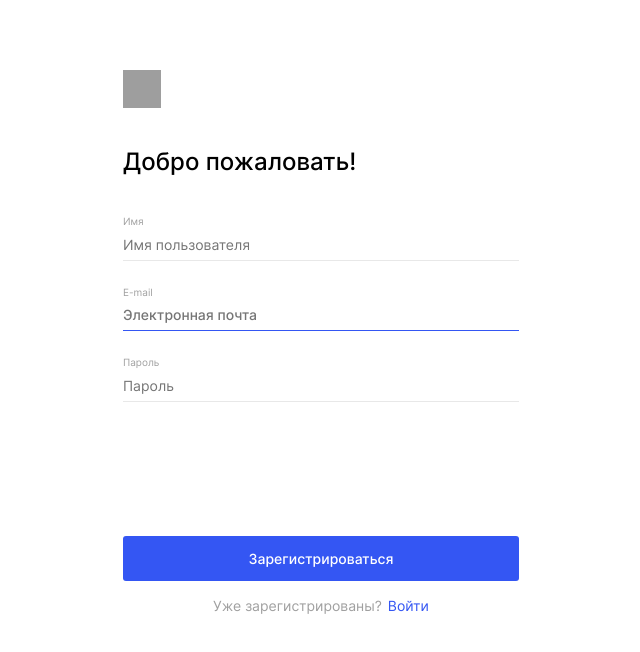
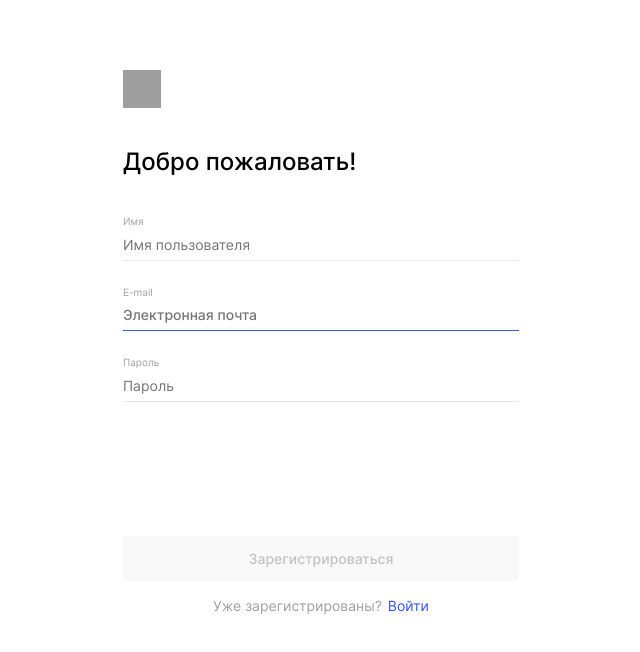
Before and after one commit to Manaewd/movies-explorer-frontend, a React (Create React App) app: page /signup in a window 1280 px wide. Shown: the top 652 px of the page, without its empty margins (319-959 px from the left). Built offline with nearby package versions, Linux system fonts and the light colour scheme; no server answers; grey boxes are pictures that could not be loaded.

Commit message:
попрвил кнопку активности при регистрации и входе

```diff
--- a/src/components/App/App.jsx
+++ b/src/components/App/App.jsx
@@ -27,7 +27,6 @@ function App() {
   const [isInfoTooltipOpen, setIsInfoTooltipOpen] = useState(false);
   const [movies, setMovies] = useState([]);
   const [savedMoviesList, setSavedMoviesList] = useState([]);
-
   const navigate = useNavigate();
 
   useEffect(() => {
@@ -39,7 +38,7 @@ function App() {
           setCurrentUser(userData)
           setMovies(moviesData)
           setSavedMoviesList(moviesSavedData)
-          navigate('/movies');
+          navigate("/movies", { replace: true });
         })
         .catch((err) => console.log(err));
     }
@@ -51,11 +50,13 @@ function App() {
       .login({ email, password })
       .then(() => {
         setLoggedIn(true);
-        navigate('/movies');
+        navigate("/movies", { replace: true });
+        setIsSuccess(true);
       })
       .catch((err) => {
-        console.log(err);
+        console.log(`Ошибка: ${err}`);
       })
+      .finally(() => setIsInfoTooltipOpen(true));
   }
 
   function handleRegister({ name, email, password }) {
@@ -64,7 +65,7 @@ function App() {
       .register({ name, email, password })
       .then(() => {
         setLoggedIn(true);
-        navigate("/movies");
+        navigate("/movies", { replace: true });
         setIsSuccess(true);
       })
       .catch((err) => {
@@ -74,13 +75,12 @@ function App() {
       .finally(() => setIsInfoTooltipOpen(true));
   }
 
-
   function tokenCheck() {
     mainApi
         .checkToken()
         .then(() => {
           setLoggedIn(true);
-          navigate("/");
+          navigate("/movies", { replace: true });
         })
         .catch((err) => {
           console.log(`Ошибка: ${err}`);
@@ -92,7 +92,7 @@ function App() {
       .logout()
       .then(() => {
         setLoggedIn(false);
-        navigate('/');
+        navigate('/', { replace: true })
       })
       .catch((err) => {
         console.log(`Ошибка: ${err}`);
@@ -108,6 +108,7 @@ function App() {
         setCurrentUser({ name, email })
         setIsSuccess(true)
         setIsInfoTooltipOpen(true)
+        navigate("/profile", { replace: true });
       })
       .catch((err) => {
         console.log(err)
@@ -207,6 +208,7 @@ function App() {
           element=
             {<Login
               onLogin={handleLogin}
+              isLoader={isLoader}
             />}
         />
         <Route
@@ -220,8 +222,8 @@ function App() {
         isSuccess={isSuccess}
         isOpen={isInfoTooltipOpen}
         onClose={closeAllPopups}
-        textIsSuccessTrue={"Успешно!"}
-        textIsSuccessFalse={"Что-то пошло не так! Попробуйте ещё раз."}
+        textIsSuccessTrue={"Успешно."}
+        textIsSuccessFalse={"Что-то пошло не так. Попробуйте ещё раз."}
       />
     </div>
     </CurrentUserContext.Provider>
--- a/src/components/Login/Login.css
+++ b/src/components/Login/Login.css
@@ -151,6 +151,13 @@
 .login__enter {
     margin-top: 200px;
 }
+
+.form__enter_disabled {
+    background-color: #F8F8F8;
+    color: rgba(194, 194, 194, 1);
+    cursor: default;
+  }
+
 @media screen and (max-width: 768px) {
     .form {
         padding: 232px 0;
--- a/src/components/Login/Login.jsx
+++ b/src/components/Login/Login.jsx
@@ -76,7 +76,9 @@ export default function Login({ onLogin }) {
                             <p className={`auth__error-message ${errorMessage && 'auth__error-message_visible'}`}>{errorMessage}</p>
                         </li>
                     </ul>
-                    <button className={`login__enter ${!isValid && 'form__enter interactive-button'}`} type='submit' aria-label='Войти в свой аккаунт'>
+                    <button
+                        className={`login__enter form__enter ${!isValid && 'form__enter_disabled'}`}
+                        type='submit' aria-label='Войти в свой аккаунт'>
                         Войти
                     </button>
                 </form>
--- a/src/components/Register/Register.jsx
+++ b/src/components/Register/Register.jsx
@@ -94,7 +94,11 @@ export default function Register({ onRegister }) {
                             <p className={`auth__error-message ${errorMessage && 'auth__error-message_visible'}`}>{errorMessage}</p>
                         </li>
                     </ul>
-                    <button className={`register__enter ${!isValid && 'form__enter interactive-button'}`} type='submit' aria-label='Зарегистрировать аккаунт'>
+                    <button
+                        className={`register__enter form__enter ${!isValid && 'form__enter_disabled'}`}
+                        type='submit'
+                        aria-label='Зарегистрировать аккаунт'
+                    >
                         Зарегистрироваться
                     </button>
                 </form>
```
